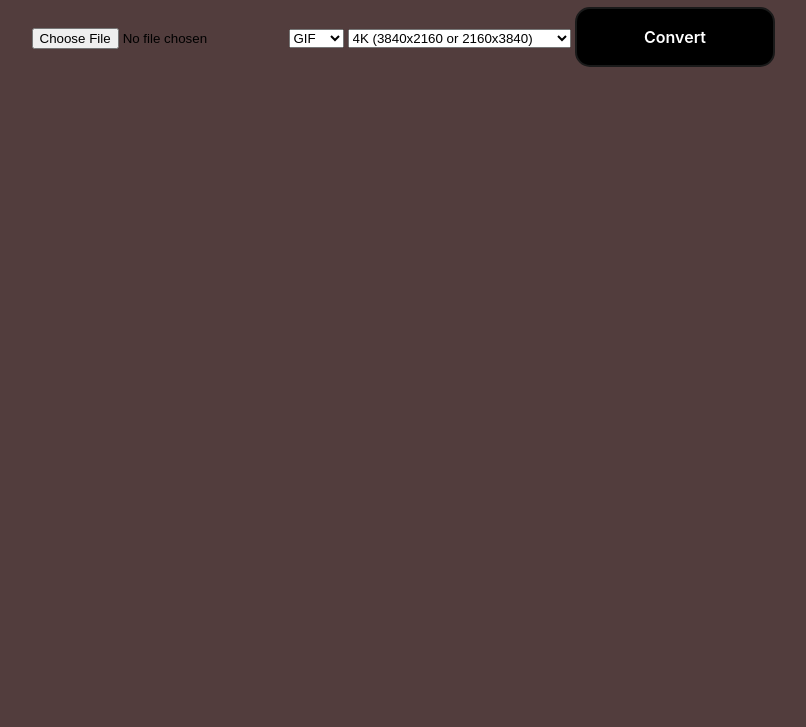
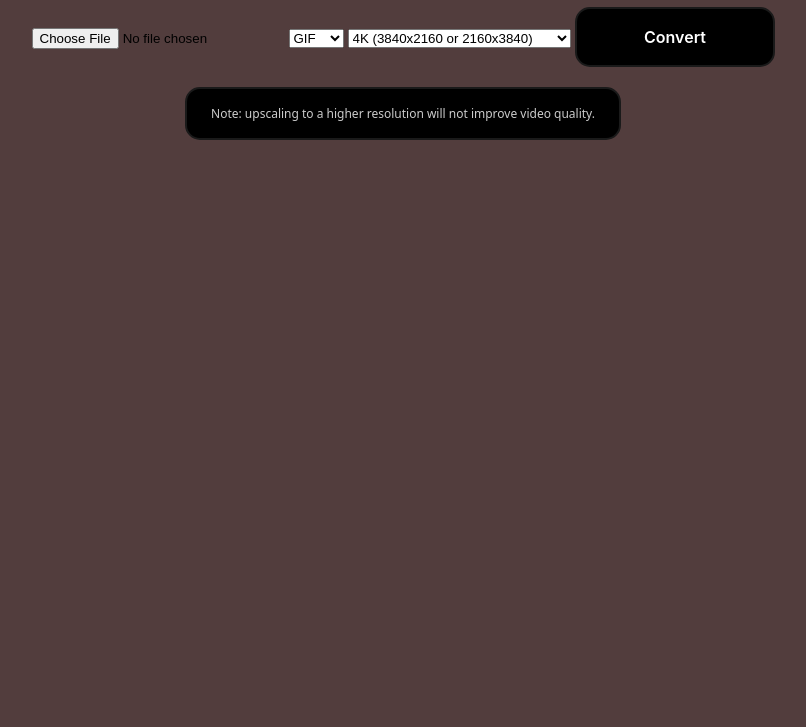
Before and after one commit to Nahida4479/FFvert, a website: page public/index.html in a window 1280 px wide. Shown: the part 73-800 px from the top of the page, without its empty margins (237-1043 px from the left). Drawn offline with Linux system fonts and the light colour scheme.

Commit message:
Add fun fact

```diff
--- a/public/index.html
+++ b/public/index.html
@@ -29,6 +29,7 @@
         <button id="conbutton" class="button-27">Convert</button>
         <button id="downloadoutput" class="button-27" hidden>Download</button>
 
+        <p id="funfact" class="infobox" style="font-size: 12px; color: #cccccc; "></p>
         </main>
     <script src="script.js" type="module"></script>
 </body>
--- a/public/script.js
+++ b/public/script.js
@@ -3,6 +3,7 @@ const uploadfile = document.getElementById('fileinput')
 const fileformat = document.getElementById('formatselect');
 const videoresolutionlist = document.getElementById('resolutionselect')
 const outputdownloadbutton = document.getElementById('downloadoutput')
+const funfact = document.getElementById('funfact');
 let hideButtonTime
 
 convertbutton.addEventListener("click", async function() {
@@ -36,8 +37,26 @@ convertbutton.addEventListener("click", async function() {
     });
 
     clearTimeout(hideButtonTime);
-
     hideButtonTime = setTimeout(function() {
         outputdownloadbutton.hidden = true;
     }, 60000);
+
+
 });
+
+let currentFactIndex = 0;
+
+ const funFacts = [
+        "Note: upscaling to a higher resolution will not improve video quality.",
+        "GIFs support a maximum of 256 colors per frame.",
+        "MP4 videos usually use H.264 or H.265 codecs for compression.",
+        "H.264 is one of the most widely supported video codecs, used by most phones and cameras.",
+        "Converting video to GIF often increases file size compared to the original video."
+
+    ];
+
+    funfact.textContent = funFacts[currentFactIndex];
+    setInterval(function() {
+      currentFactIndex = (currentFactIndex + 1) % funFacts.length;
+      funfact.textContent = funFacts[currentFactIndex];
+    }, 10000);
--- a/public/style.css
+++ b/public/style.css
@@ -45,3 +45,18 @@
 .button-27[hidden] {
 display: none;
 }
+
+.infobox {
+  background-color: #000000;
+  border: 2px solid #1A1A1A;
+  border-radius: 15px;
+  color: #FFFFFF;
+  font-family: system-ui, -apple-system, BlinkMacSystemFont, 'Segoe UI', Roboto, Oxygen, Ubuntu, Cantarell, 'Open Sans', 'Helvetica Neue', sans-serif;
+  font-size: 12px;
+  padding: 16px 24px;
+  display: block;
+  margin: 20px auto 0;
+  width: fit-content;
+
+
+}
```
Also changed, not shown: app.js (+12 -6 lines).
